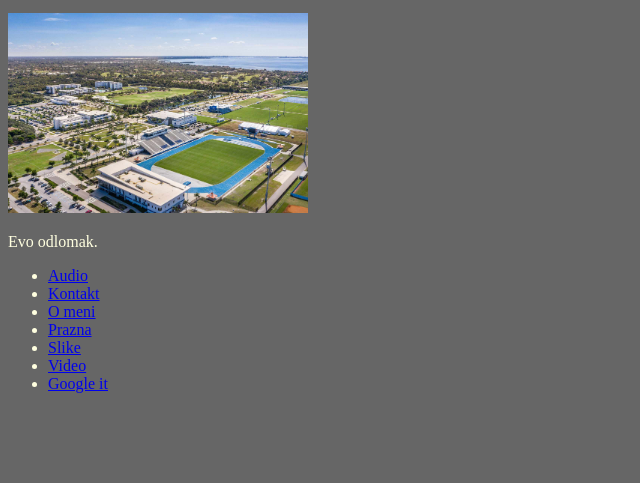
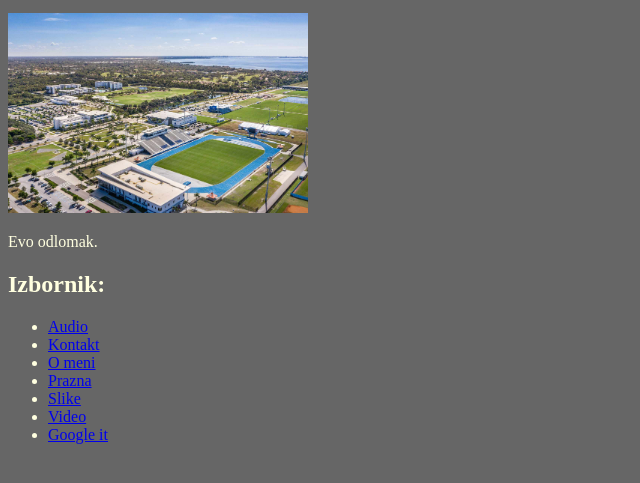
Before and after one commit to phidrho/edukacija, a plain HTML site: page index.html in a window 1280 px wide. Shown: the part 101-584 px from the top of the page, without its empty margins (0-640 px from the left). Drawn offline with Linux system fonts and the light colour scheme.

Commit message:
dodani naslovi

```diff
--- a/index.html
+++ b/index.html
@@ -13,6 +13,7 @@
     <img src="./media/photos/slika.jpg" alt="stadion" style="width:300px" title="stadion">
     <p>Evo odlomak.</p>
 
+    <h2>Izbornik:</h2>
     <ul>
         <li><a href="./pages/audio.html">Audio</a></li>
         <li><a href="./pages/kontakt.html">Kontakt</a></li>
```
Lines whose indentation alone changed are shown as unchanged.
